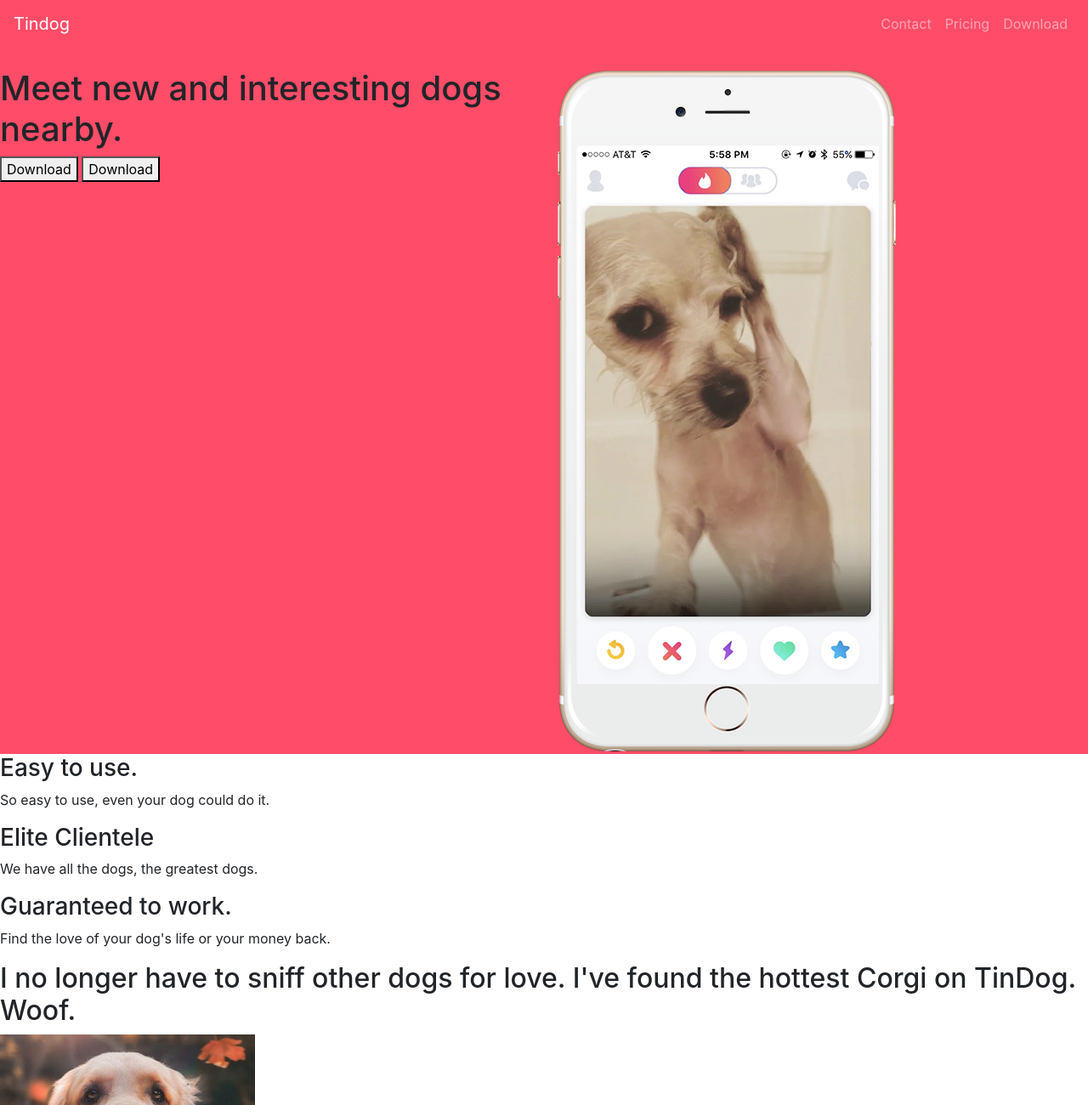
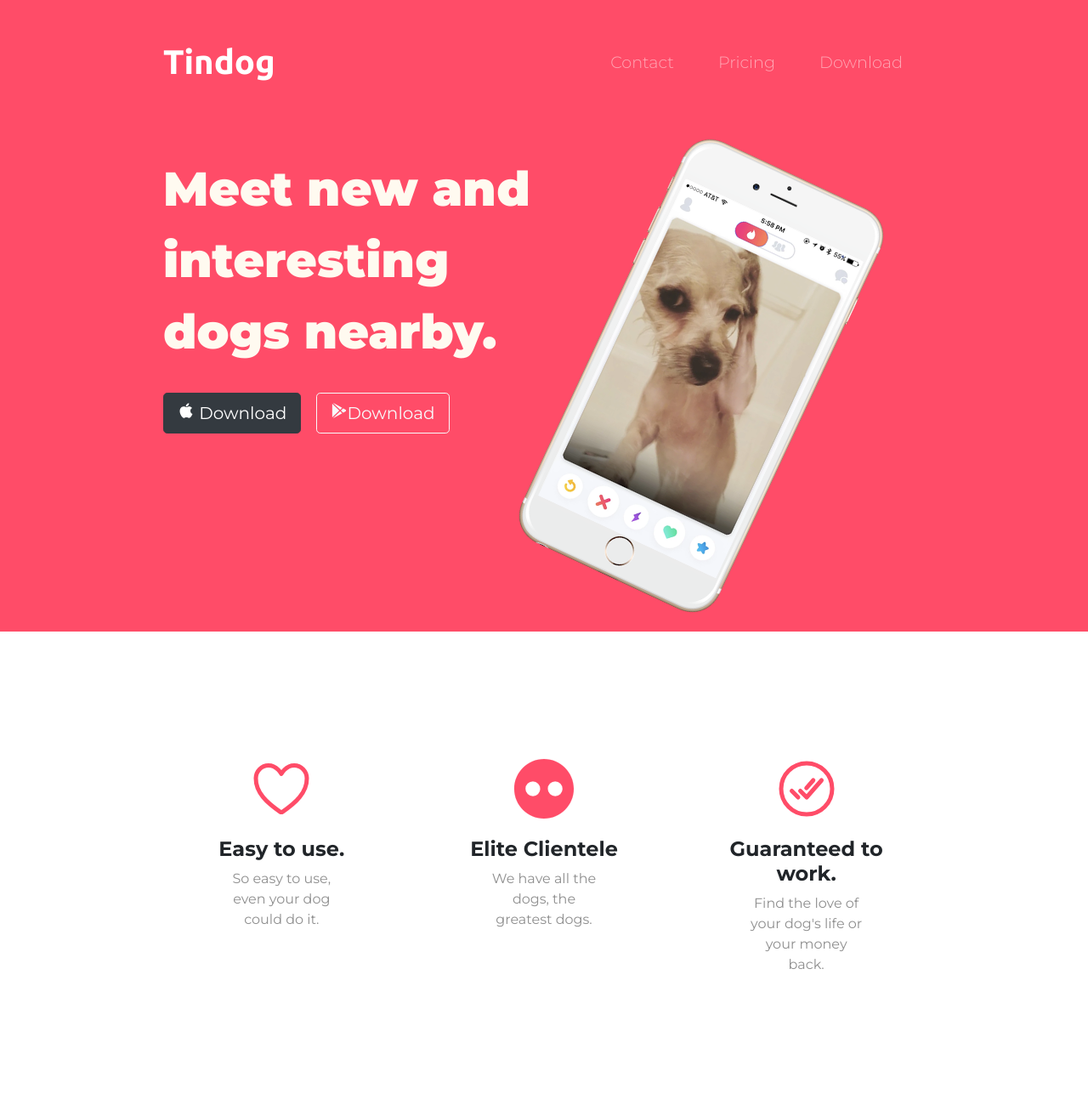
Before and after one commit to MANUCHANDRAN94/DOg-Tinder-website, a plain HTML site: page index.html in a window 1280 px wide. Shown: the top 1300 px of the page at 85% size. Drawn offline with nearby package versions, Linux system fonts and the light colour scheme.

Commit message:
Coompleteed till features

```diff
--- a/css/styles.css
+++ b/css/styles.css
@@ -1,3 +1,82 @@
+body {
+    font-family: 'Montserrat', sans-serif; ;
+}
 #title {
     background-color: #ff4c68;
+    color: floralwhite;
 }
+.container-fluid {
+    padding: 3% 15%;
+}
+h1 {
+    font-family: 'Montserrat', sans-serif;
+    font-weight: 900;
+    font-size: 3.5rem;
+    line-height: 1.5;
+
+}
+
+/* Navigation Bar */
+
+.navbar {
+    padding: 0 0 4.5rem;
+}
+.navbar-brand {
+    font-family: "Ubuntu";
+    font-size: 2.5rem;
+    font-weight: 900;
+}
+
+.nav-item{
+    padding: 0 18px;
+}
+
+.nav-link {
+    font-size: 1.2rem;
+    font-family: 'Montserrat', sans-serif;
+    font-weight: 300;
+}
+
+
+/* Download Button */
+
+.download-button{
+    margin: 5% 3% 5% 0;
+}
+
+/* Title imahge */
+
+.title-image {
+    width: 60%;
+    margin-left: 40px;
+    transform: rotate(25deg);
+}
+
+
+/* Feature area */
+
+#features {
+    padding : 7% 15%;
+
+}
+
+.feature-box {
+    text-align: center;
+    padding: 6%;
+}
+
+h3 {
+    font-family: 'Montserrat', sans-serif;
+    font-weight: 700;
+    font-size: 1.5rem;
+}
+
+p {
+    color: #8f8f8f;
+    padding: 0 15%;
+}
+.fea-icon{
+    font-size: 5rem;
+    padding-bottom: 10px;
+    color: #ff4c68;
+}
--- a/index.html
+++ b/index.html
@@ -3,11 +3,18 @@
   <head>
     <meta charset="utf-8" />
     <title>TinDog</title>
+    <!-- Bootstrap 4 -->
     <link
       rel="stylesheet"
       href="https://maxcdn.bootstrapcdn.com/bootstrap/4.0.0/css/bootstrap.min.css"
       integrity="sha384-Gn5384xqQ1aoWXA+058RXPxPg6fy4IWvTNh0E263XmFcJlSAwiGgFAW/dAiS6JXm"
       crossorigin="anonymous"
+    />
+    <!-- Google fonts -->
+
+    <link
+      href="https://fonts.googleapis.com/css2?family=Montserrat:ital,wght@0,100;0,200;0,300;0,400;0,600;0,700;0,800;0,900;1,100;1,200;1,300;1,400;1,500;1,600;1,800;1,900&family=Ubuntu:ital,wght@0,300;0,400;0,500;0,700;1,300;1,500;1,700&display=swap"
+      rel="stylesheet"
     />
     <link rel="stylesheet" href="css/styles.css" />
   </head>
@@ -15,7 +22,8 @@
   <body>
     <section id="title">
       <!-- Nav Bar -->
-      <nav class="navbar  navbar-expand-lg navbar-dark">
+      <div class="container-fluid">
+        <nav class="navbar navbar-expand-lg navbar-dark">
           <a class="navbar-brand" href="">Tindog</a>
           <button
             class="navbar-toggler"
@@ -43,17 +51,27 @@
           </div>
         </nav>
 
-      <br />
-
         <!-- Title -->
         <div class="row">
           <div class="col-lg-6">
             <h1>Meet new and interesting dogs nearby.</h1>
-          <button type="button">Download</button>
-          <button type="button">Download</button>
+            <button type="button" class="btn btn-dark btn-lg download-button">
+              <ion-icon name="logo-apple"></ion-icon> Download
+            </button>
+            <button
+              type="button"
+              class="btn btn-outline-light btn-lg download-button"
+            >
+              <ion-icon name="logo-google-playstore"></ion-icon>Download
+            </button>
           </div>
           <div class="col-lg-6">
-          <img src="images/iphone6.png" alt="iphone-mockup" />
+            <img
+              class="title-image"
+              src="images/iphone6.png"
+              alt="iphone-mockup"
+            />
+          </div>
         </div>
       </div>
     </section>
@@ -61,14 +79,23 @@
     <!-- Features -->
 
     <section id="features">
+      <div class="row">
+        <div class="feature-box col-lg-4">
+          <ion-icon class="fea-icon" name="heart-outline"></ion-icon>
           <h3>Easy to use.</h3>
           <p>So easy to use, even your dog could do it.</p>
-
+        </div>
+        <div class="feature-box col-lg-4">
+          <ion-icon class="fea-icon" name="logo-flickr"></ion-icon>
           <h3>Elite Clientele</h3>
-      <p>We have all the dogs, the greatest dogs.</p>
-
+          <p>We have all the dogs,  the greatest dogs.</p>
+        </div>
+        <div class="feature-box col-lg-4">
+          <ion-icon class="fea-icon" name="checkmark-done-circle-outline"></ion-icon>
           <h3>Guaranteed to work.</h3>
           <p>Find the love of your dog's life or your money back.</p>
+        </div>
+      </div>
     </section>
 
     <!-- Testimonials -->
@@ -137,12 +164,13 @@
     <footer id="footer">
       <p>© Copyright 2018 TinDog</p>
     </footer>
-
+    <!-- Bootstrap Jquery -->
     <script
       src="https://code.jquery.com/jquery-3.5.1.slim.min.js"
       integrity="sha384-DfXdz2htPH0lsSSs5nCTpuj/zy4C+OGpamoFVy38MVBnE+IbbVYUew+OrCXaRkfj"
       crossorigin="anonymous"
     ></script>
+
     <script
       src="https://cdn.jsdelivr.net/npm/popper.js@1.16.0/dist/umd/popper.min.js"
       integrity="sha384-Q6E9RHvbIyZFJoft+2mJbHaEWldlvI9IOYy5n3zV9zzTtmI3UksdQRVvoxMfooAo"
@@ -153,5 +181,7 @@
       integrity="sha384-OgVRvuATP1z7JjHLkuOU7Xw704+h835Lr+6QL9UvYjZE3Ipu6Tp75j7Bh/kR0JKI"
       crossorigin="anonymous"
     ></script>
+    <!-- FOnt Icon -->
+    <script src="https://unpkg.com/ionicons@5.0.0/dist/ionicons.js"></script>
   </body>
 </html>
```
Lines whose indentation alone changed are shown as unchanged.
